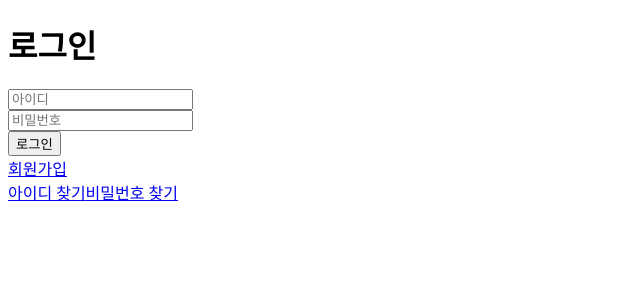
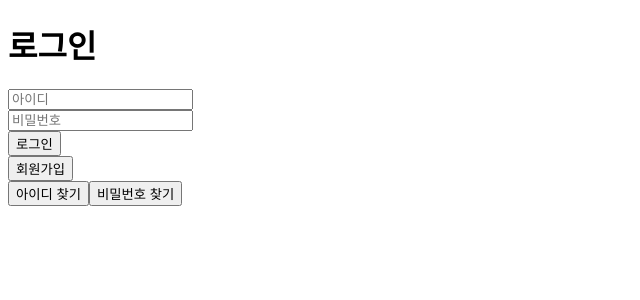
Before and after one commit to Interview-reviews/Interview-reviews-FE, a React (Create React App) app: page /Login in a window 1280 px wide. Shown: the top 300 px of the page, without its empty margins (0-640 px from the left). Built offline with nearby package versions, Linux system fonts and the light colour scheme.

Commit message:
feat: 비밀번호 재설정 페이지 생성 및 템플릿 구현

```diff
--- a/src/App.js
+++ b/src/App.js
@@ -3,6 +3,7 @@ import FindId from "./login/FindId";
 import FindPassword from "./login/FindPassword";
 import Information from "./login/Information";
 import Login from "./login/Login";
+import ResetPassword from "./login/ResetPassword";
 import SignUp from "./login/SignUp";
 import Main from "./pages/Main";
 import NotFound from "./pages/NotFound";
@@ -16,6 +17,7 @@ function App() {
         <Route path="/Login" element={<Login />}></Route>
         <Route path="/FindId" element={<FindId />}></Route>
         <Route path="/FindPassword" element={<FindPassword />}></Route>
+        <Route path="/ResetPassword" element={<ResetPassword />}></Route>
         <Route path="/SignUp" element={<SignUp />}></Route>
         <Route path="/Information" element={<Information />}></Route>
         <Route path="/Welcome" element={<Welcome />}></Route>
--- a/src/login/FindPassword.js
+++ b/src/login/FindPassword.js
@@ -1,4 +1,5 @@
 import { useState } from "react";
+import { Link } from "react-router-dom";
 
 const FindPassword = () => {
   const [toggle, setToggle] = useState(false);
@@ -25,7 +26,9 @@ const FindPassword = () => {
         </div>
       )}
 
-      <button>비밀번호 찾기</button>
+      <Link to="/ResetPassword">
+        <button>비밀번호 찾기</button>
+      </Link>
     </>
   );
 };
--- a/src/login/Information.js
+++ b/src/login/Information.js
@@ -156,17 +156,19 @@ const Information = (props) => {
           </div>
           <div>
             <Link to="/SignUp" style={{ cursor: "pointer" }}>
-              이전
+              <button>이전</button>
             </Link>
             <Link
               to="/Welcome"
               style={{ cursor: "pointer" }}
               onClick={isAllowSubmit}
             >
-              회원가입 하기
+              <button>회원가입 하기</button>
             </Link>
-
-            <button onClick={onSubmitHandler}>확인용</button>
+            <div>
+              {" "}
+              <button onClick={onSubmitHandler}>확인용</button>
+            </div>
           </div>
         </form>
       </div>
--- a/src/login/Login.js
+++ b/src/login/Login.js
@@ -20,10 +20,16 @@ const Login = () => {
       </div>
       <button onClick={attemptLogin}>로그인</button>
       <div>
-        <Link to="/SignUp">회원가입</Link>
+        <Link to="/SignUp">
+          <button>회원가입</button>
+        </Link>
         <div>
-          <Link to="/FindId">아이디 찾기</Link>
-          <Link to="/FindPassword">비밀번호 찾기</Link>
+          <Link to="/FindId">
+            <button>아이디 찾기</button>
+          </Link>
+          <Link to="/FindPassword">
+            <button>비밀번호 찾기</button>
+          </Link>
         </div>
       </div>
     </>
--- /dev/null
+++ b/src/login/ResetPassword.js
@@ -0,0 +1,17 @@
+const ResetPassword = () => {
+  return (
+    <>
+      <div>
+        <h3>비밀번호 설정</h3>
+        <input placeholder="비밀번호를 8자리 이상 20자리 이내로 설정해주세요." />
+      </div>
+      <div>
+        <h3>비밀번호 확인</h3>
+        <input placeholder="입력하신 비밀번호와 동일하게 입력해주세요. " />
+      </div>
+      <button>비밀번호 재설정</button>
+    </>
+  );
+};
+
+export default ResetPassword;
--- a/src/login/SignUp.js
+++ b/src/login/SignUp.js
@@ -337,7 +337,7 @@ const SignUp = (info) => {
               style={{ cursor: "pointer" }}
               onClick={isAllowNext}
             >
-              다음
+              <button>다음</button>
             </Link>
           </div>
           <Link
```
